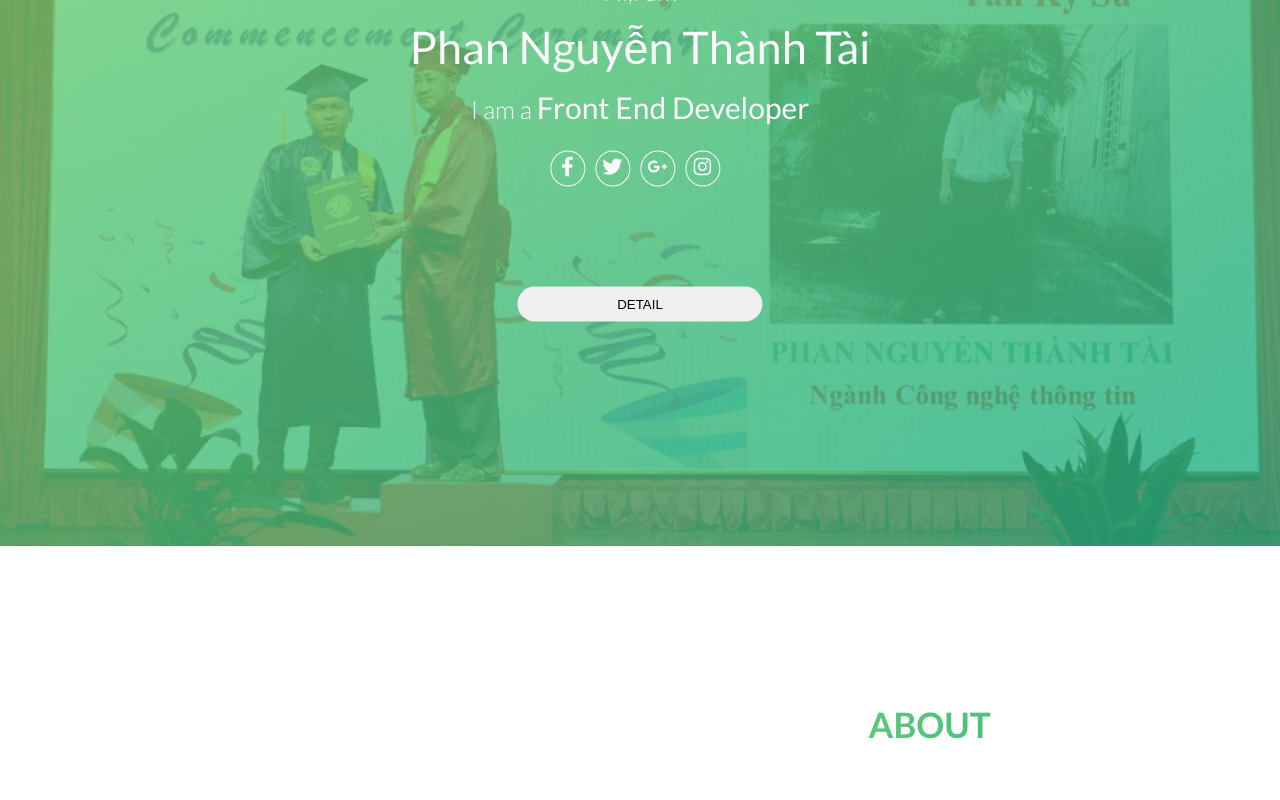
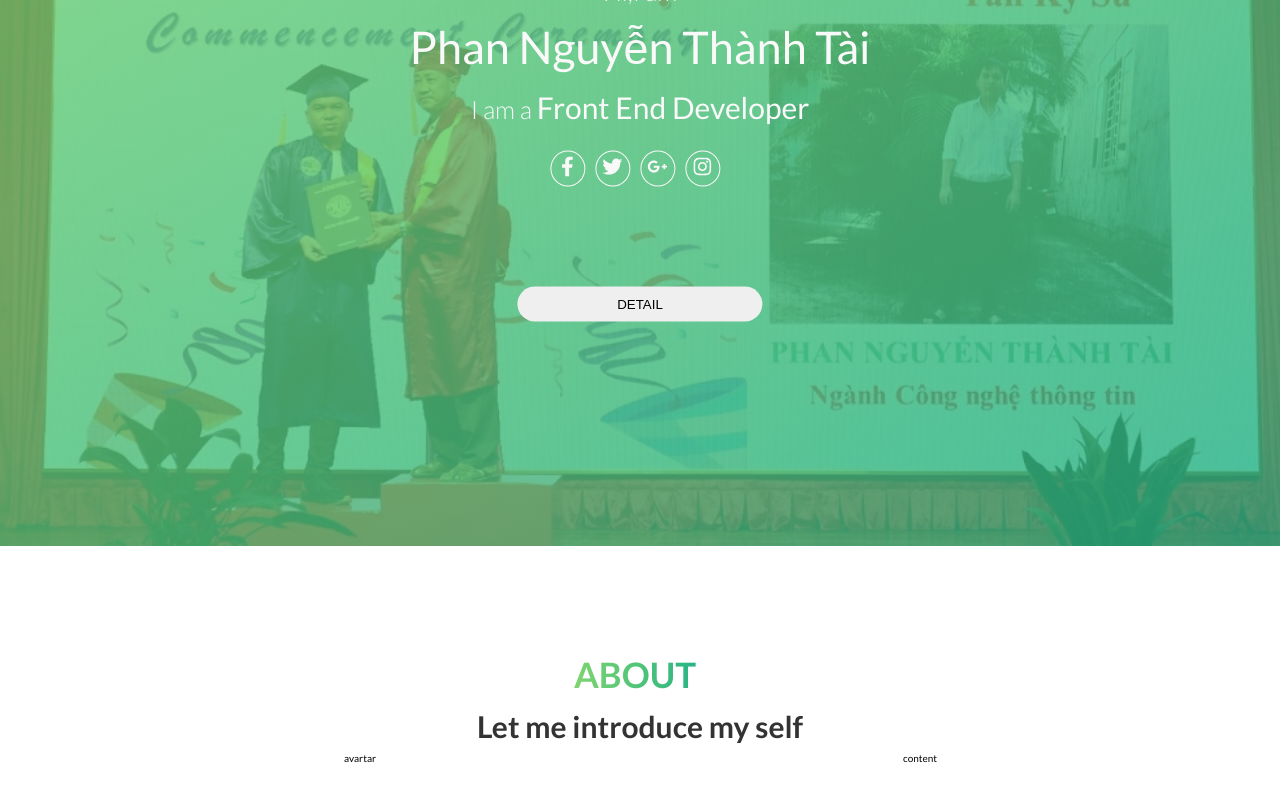
Before and after one commit to lklklktai123/myProfile, a React (Create React App) app in the folder my-profile/: page / in a window 1280 px wide. Shown: the part 254-1054 px from the top of the page. After the commit the page ends 1020 px from the top, so only its background shows below. Built offline with nearby package versions, Linux system fonts and the light colour scheme.

Commit message:
About part1 30%

```diff
--- a/my-profile/src/App.scss
+++ b/my-profile/src/App.scss
@@ -15,7 +15,7 @@
 
 .container {
   display: grid;
-  grid-template-rows: 100vh;
+  grid-template-rows: 100vh min-content min-content;
   grid-template-columns:
     [full-start] minmax(6rem, 1fr)
     [center-start] repeat(8, [col-start] minmax(min-content, 14rem) [col-end])
--- a/my-profile/src/components/About/about.js
+++ b/my-profile/src/components/About/about.js
@@ -1,7 +1,12 @@
+import HeadingTitle from '../HeadingTitle/headingTitle';
+
 const about = () => {
   return (
     <section className="about">
-      <h3 className="heading-3">About</h3>
+      <HeadingTitle />
+      <h4 className="heading-4">Let me introduce my self</h4>
+      <div className="about__avartar">avartar</div>
+      <div className="about__content">content</div>
     </section>
   );
 };
--- a/my-profile/src/components/About/about.scss
+++ b/my-profile/src/components/About/about.scss
@@ -1,28 +1,20 @@
 .about {
-  padding: 15rem 0;
-  grid-column: 1/-1;
+  grid-column: center-start/center-end;
   display: grid;
   text-align: center;
+  grid-template-rows: min-content min-content min-content min-content;
+  grid-template-columns: 1fr 1fr;
 
-  .heading-3 {
-    grid-column: center-start / center-end;
-    font-size: 3.5rem;
-    text-transform: uppercase;
-    font-weight: 700;
-    display: inline-block;
-    background-image: linear-gradient(
-      to right,
-      $color-primary-light,
-      $color-primary-dark
-    );
-    -webkit-background-clip: text;
-    color: transparent;
-    // letter-spacing: 0.2rem;
-    transition: all 0.2s;
-    text-align: center;
-    &:hover {
-      transform: skewY(2deg) skewX(15deg) scale(1.1);
-      text-shadow: 0.5rem 1rem 2rem rgba($color-black, 0.2);
-    }
+  .heading-4 {
+    grid-column: 1/-1;
+    font-size: 3rem;
+    color: $color-grey-dark-1;
+  }
+
+  &__avartar {
+    grid-column: 1/2;
+  }
+  &__content {
+    grid-column: 2/3;
   }
 }
--- /dev/null
+++ b/my-profile/src/components/HeadingTitle/headingTitle.js
@@ -0,0 +1,8 @@
+const headingTitle = () => {
+  return (
+    <div className="heading-3">
+      <h3>About</h3>
+    </div>
+  );
+};
+export default headingTitle;
--- /dev/null
+++ b/my-profile/src/components/HeadingTitle/headingTitle.scss
@@ -0,0 +1,25 @@
+.heading-3 {
+  grid-column: 1 / -1;
+  justify-self: center;
+  padding: 10rem 1rem 0 0;
+  & h3 {
+    font-size: 3.5rem;
+    text-transform: uppercase;
+    font-weight: 700;
+    display: inline-block;
+    background-image: linear-gradient(
+      to right,
+      $color-primary-light,
+      $color-primary-dark
+    );
+    -webkit-background-clip: text;
+    color: transparent;
+    // letter-spacing: 0.2rem;
+    transition: all 0.2s;
+    text-align: center;
+    &:hover {
+      transform: skewY(2deg) skewX(15deg) scale(1.1);
+      text-shadow: 0.5rem 1rem 2rem rgba($color-black, 0.2);
+    }
+  }
+}
--- a/my-profile/src/index.scss
+++ b/my-profile/src/index.scss
@@ -1,4 +1,5 @@
 @import './scss/base.scss';
 @import '../src/App.scss';
 @import '../src/components/Header/header.scss';
+@import '../src/components/HeadingTitle/headingTitle.scss';
 @import '../src/components/About/about.scss';
```
